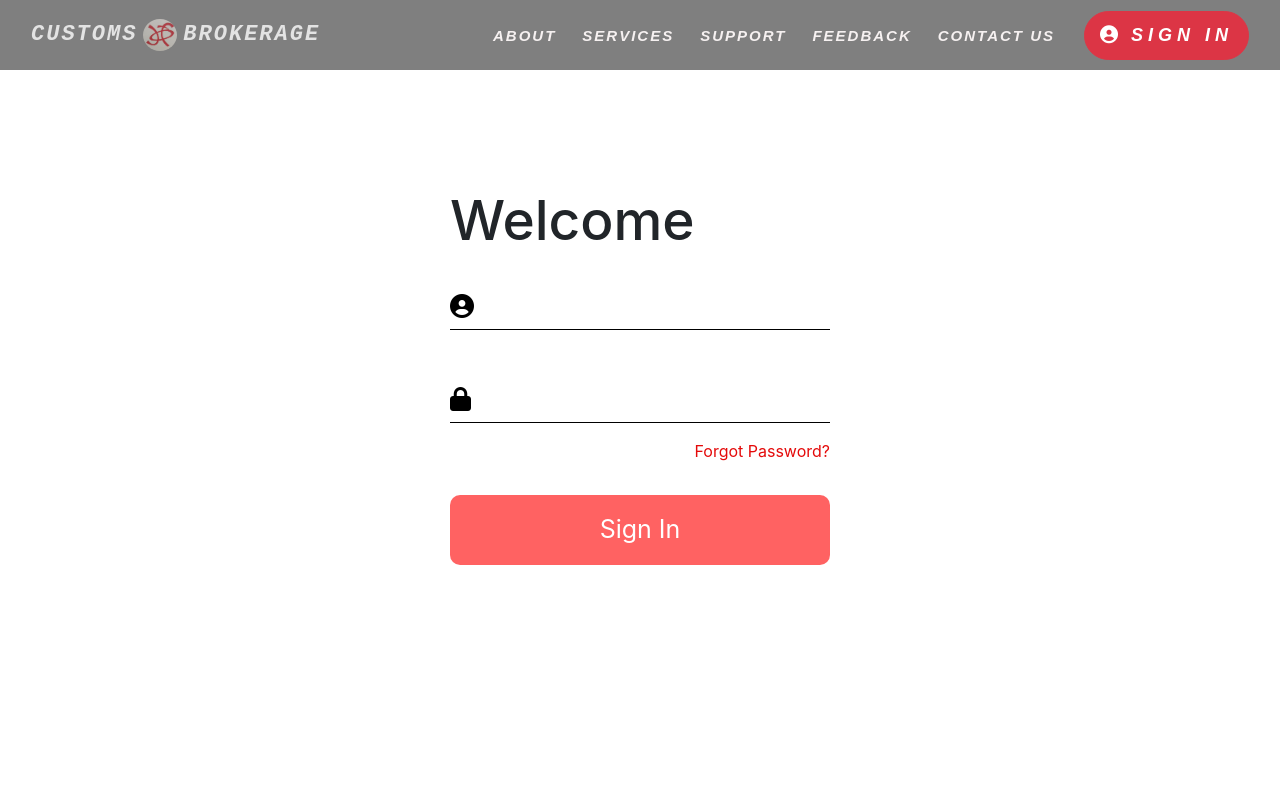
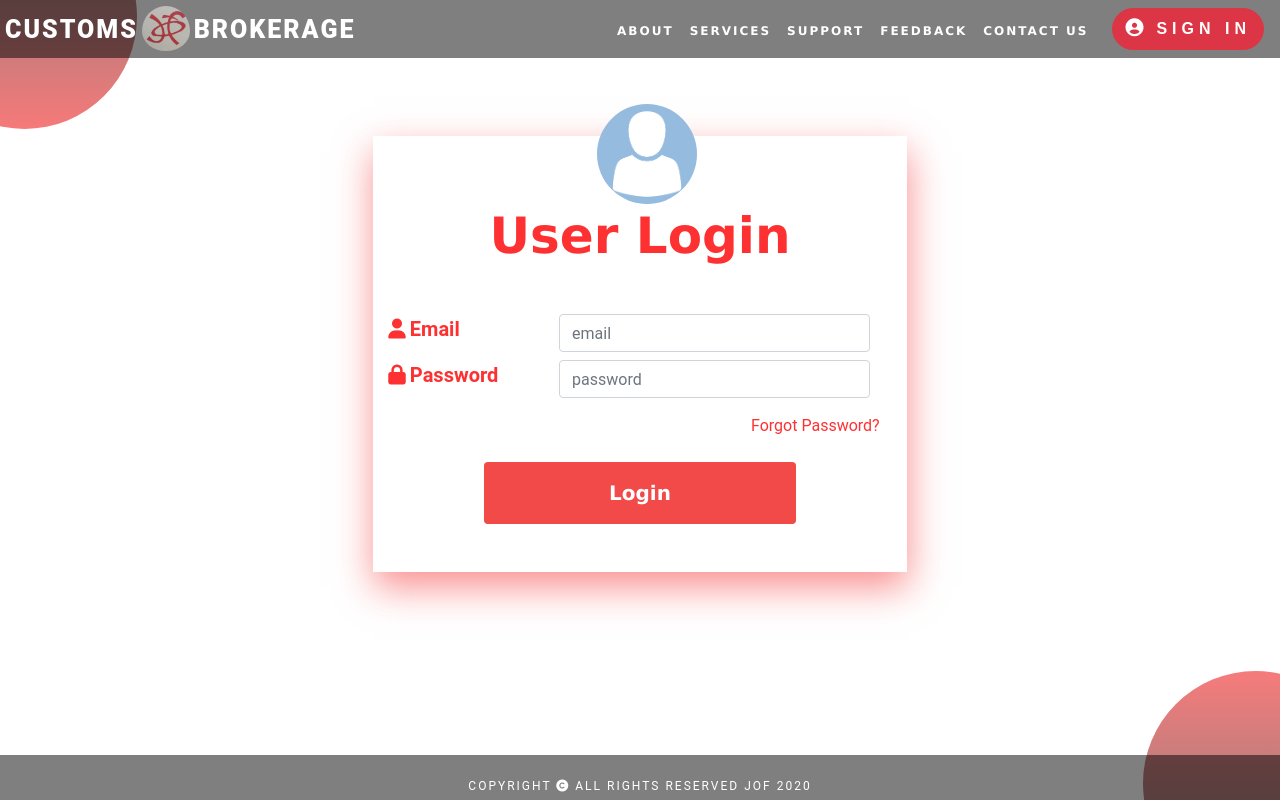
Before and after one commit to rizsim214/jof-brokerage, a CodeIgniter app: page /jof-brokerage/login in a window 1280 px wide. Run offline with CodeIgniter, Linux system fonts and the light colour scheme; some libraries are stand-ins or nearby versions.

Commit message:
Updated Landing Page

```diff
--- a/application/config/routes.php
+++ b/application/config/routes.php
@@ -52,9 +52,9 @@ defined('BASEPATH') OR exit('No direct script access allowed');
 $route['default_controller'] = 'MainController';
 $route['login'] = 'MainController/dynamic_view/login';
 $route['about'] = 'MainController/dynamic_view/about';
-$route['feedback'] = 'MainController/dynamic_view/feedback';
-$route['faqs'] = 'MainController/dynamic_view/faqs';
-$route['resources'] = 'MainController/dynamic_view/resources';
+$route['feedbacks'] = 'MainController/dynamic_view/feedback';
+$route['contacts'] = 'MainController/dynamic_view/contact';
+$route['support'] = 'MainController/dynamic_view/support';
 $route['login_account'] = 'MainController/login';
 $route['Appointment'] = 'MainController/setAppointment';
 
--- a/application/views/includes/footer.php
+++ b/application/views/includes/footer.php
@@ -1,4 +1,26 @@
-
+   <footer>
+     <nav class="navbar navbar-expand-lg navbar-light fixed-bottom mb-n2">
+      <div class="col-md-4 text-center">
+         <!-- <ul class="navbar-nav">
+           <li class="nav-item ml-2">
+             <a href="#" class="nav-link"><i class="fas fa-google mx-1 "></i></a>
+           </li>
+           <li class="nav-item ml-2">
+             <a href="#" class="nav-link"><i class="fas fa-facebook mx-1 "></i></a>
+           </li>
+             <li class="nav-item ml-2">
+             <a href="#" class="nav-link"><i class="fas fa-pinterest mx-1 "></i></a>
+           </li>
+         </ul> -->
+       </div>
+       <div class="col-md-4 text-center">
+         <small class="copy__right">copyright <i class="fas fa-copyright"></i> all rights reserved jof 2020 </small>
+       </div>
+        <div class="col-md-4 text-center">
+         <!-- <p class="office__hours mb-n2">Business Hours: <br><span>9:00 AM - 5:00 PM</span></p> -->
+       </div>
+       </nav>
+   </footer>
 
    <!-- Optional JavaScript -->
     <!-- jQuery first, then Popper.js, then Bootstrap JS -->
--- a/application/views/includes/header.php
+++ b/application/views/includes/header.php
@@ -18,9 +18,9 @@ defined('BASEPATH') OR exit('No direct script access allowed');
   </head>
   <body>
 <header>
-      <nav class="navbar navbar-expand-lg navbar-light  fixed-top">
-        <div class="container-fluid">
-        <a class="navbar-brand " href="<?php echo base_url();?>"><span>CUSTOMS</span><img class="img-fluid" src="<?php echo base_url();?>assets/img/logo.png"><span>BROKERAGE</span></a>
+      <nav class="navbar navbar-expand-lg navbar-light fixed-top">
+
+        <a class="navbar-brand " href="<?php echo base_url();?>"><span>CUSTOMS<img class="img-fluid mx-1" src="<?php echo base_url();?>assets/img/logo.png">BROKERAGE</span></a>
         <button class="navbar-toggler" type="button" data-toggle="collapse" data-target="#navbarSupportedContent" aria-controls="navbarSupportedContent" aria-expanded="false" aria-label="Toggle navigation">
           <span class="navbar-toggler-icon"></span>
         </button>
@@ -28,27 +28,29 @@ defined('BASEPATH') OR exit('No direct script access allowed');
         <div class="collapse navbar-collapse" id="navbarSupportedContent">
           <ul class="navbar-nav ml-auto">
             <li class="nav-item ">
-              <a class="nav-link" href="<?php echo site_url('about');?>" id="navItem">About</a>
+               <a class="nav-link" href="<?php echo site_url('about');?>" id="navItem" >About</a>
             </li>
             <li class="nav-item">
-              <a class="nav-link" href="#" id="navItem">Services</a>
+               <a class="nav-link" href="#" id="navItem">Services</a>
             </li>
             <li class="nav-item">
-              <a class="nav-link" href="<?php echo site_url('resources');?>" id="navItem">Support</a>
+               <a class="nav-link" href="<?php echo site_url('support');?>" id="navItem">Support</a>
             </li>
               <li class="nav-item">
-              <a class="nav-link" href="<?php echo site_url('feedback');?>" id="navItem">Feedback</a>
+                <a class="nav-link" href="<?php echo site_url('feedbacks');?>" id="navItem">Feedback</a>
             </li>
               <li class="nav-item">
-              <a class="nav-link" href="<?php echo site_url('contact');?>" id="navItem">Contact Us</a>
+               <a class="nav-link" href="<?php echo site_url('contacts');?>" id="navItem">Contact Us</a>
             </li>
-             </li>
+            <li>
+                 <a class="btn btn-md btn-danger ml-3" id="login-button" href="<?php echo base_url('login');?>" ><i class="fas fa-user-circle pr-2" style="font-size:18px;"></i>sign in</a>
+            </li>
           </ul>
 
-                 <a class="btn btn-md btn-danger ml-3" id="login-button" href="<?php echo base_url('login');?>" ><i class="fas fa-user-circle pr-2" style="font-size:18px;"></i>sign in</a>
+
 
          </div>
-        </div>
+
       </nav>
 
 
--- a/application/views/pages/login.php
+++ b/application/views/pages/login.php
@@ -1,32 +1,37 @@
 
+<div class="l-form">
+    <div class="shape1"></div>
+    <div class="shape2"></div>
 
-<div class="form " >
-     <img src="<?php echo base_url();?>assets/img/about.jpg" class="form_img">
-           <div class="form_content">
+    <div class="form">
+        <img class="<?php echo base_url();?>assets/img/quickExpress.png" class="form__img">
+
+             <div class="container col-md-5 container__shadow ">
                 <?php echo form_open();?>
-                <h1 class="form_title">Welcome</h1>
-                    <div class="form__div form__div-one">
-                        <div class="form__icon">
-                            <i class="fas fa-user-circle"></i>
+                    <img src="<?php echo base_url();?>assets/img/avatar.png" class="user__img">
+                     <h1 class="form__title text-center py-2">User Login</h1>
+                        <div class="form-group my-2">
+                            <div class="row">
+                                 <label for="email" class="form__label col-md-4"><i class="fas fa-user mr-1"></i>Email </label>
+                                     <input type="email" class="form-control col-md-7 mx-2" placeholder="email">
                             </div>
                         </div>
-                    <div class="form__div form__div-input">
-                        <h4 for="" class="form__label form__label-one">Email </h4>
-                            <input class="form__input" type="email" name="emailAdd" >
-
-                    </div>
-                     <div class="form__div">
-                        <div class="form__icon">
-                            <i class="fas fa-lock"></i>
+                        <div class="form-group my-2">
+                            <div class="row">
+                                 <label for="pass" class="form__label col-md-4"><i class="fas fa-lock mr-1"></i>Password</label>
+                                     <input type="password" class="form-control col-md-7 mx-2" placeholder="password">
                             </div>
                         </div>
-                     <div class="form__div form__div-input">
-                         <h4 for="" class="form__label form__label-two">Password</h4>
-                             <input class="form__input" type="password" name="pass"  >
 
+                        <a href="#" class="forgot__password">Forgot Password?</a>
+
+                        <div class="form__login ">
+                             <button class="btn btn-md btn-danger form__login-btn " type="submit" name="login" >Login</button>
                        </div>
-                    <a href="#" class="forgot__password">Forgot Password?</a>
-                    <input type="submit" class="form__button" value="Sign In" name="signin">
                 <?php echo form_close();?>
              </div>
         </div>
+
+
+
+</div>
--- a/assets/css/jof_styles.css
+++ b/assets/css/jof_styles.css
@@ -1,27 +1,265 @@
+:root{
+    --first-color: rgba(0,0,0, 0.5);
+    --text-color: rgba(252, 5, 5, 0.822);
+}
+:root{
+    --big-font: 'Roboto' , sans-serif;
+    --big-font-size:2rem;
+    --normal-font-size:0.938rem;
+    --smaller-font-size:0.875rem;
+}
+@media only screen and (min-width:550px){
+
+    :root{
+        --big-font-size:2.5rem;
+        --normal-font-size:1rem;
+    }
 
 
+    .navbar-nav.ml-auto{
+        background: rgba(0, 0, 0, 0);
+
+    }
+    .navbar-toggler{
+        padding: 1px 5px;
+        font-size: 18px;
+        line-height: 0.3;
+        background:  rgba(230, 41, 41, 0.644);
+    }
+    .carousel-caption{
+        padding-bottom: 70px;
+    }
+    .carousel-caption h5{
+        font-size: 15px;
+    }
+    .carousel-caption p{
+        font-size: 16px;
+    }
+    .carousel-caption a{
+        padding: 10px 25px;
+    }
+    .navbar-brand span{
+        font-size: 15px;
+    }
+}
+
+*,::before,::after{
+    box-sizing: border-box;
+}
+body{
+    padding: 0;
+    margin: 0;
+    font-family: var(--big-font);
+    color: var(--first-color);
+}
+h1{
+    margin: 0;
+}
+a{
+    text-decoration: none;
+}
+img{
+    max-width: 100%;
+    height: auto;
+}
+    /* STYLES FOR LOGIN PAGE */
+.l-form{
+    position: relative;
+    height: 100vh;
+    overflow: hidden;
+}
+.shape1,.shape2{
+    position: absolute;
+    width: 225px;
+    height: 225px;
+    border-radius: 50%;
+}
+
+.shape1{
+    top: -6rem;
+    left: -5.5rem;
+    background: linear-gradient(180deg, var(--first-color) 0%, rgba(240, 20, 20, 0.568));
+}
+
+.shape2{
+    bottom: -6rem;
+    right: -5.5rem;
+    background: linear-gradient(180deg, var(--first-color) 0%, rgba(240, 20, 20, 0.56));
+    transform: rotate(180deg);
+}
+.container__shadow {
+    color: var(--text-color);
+    margin-top: 7rem;
+    margin-bottom: 3rem;
+    display: block;
+    padding-top: 3%;
+    box-shadow:  1px 15px 36px rgba(245, 63, 63, 0.589);
+
+}
+
+.forgot__password{
+    color: var(--text-color);
+    position: relative;
+    float: right;
+    margin-top: 0.5rem;
+    margin-right: 0.75rem;
+}
+.forgot__password:hover{
+    color: var(--first-color);
+    text-decoration: none;
+}
+.form__label{
+    font-family: var(--big-font);
+    font-size: 20px;
+    font-weight: bold;
+}
+.form__login{
+   margin: 4rem 6rem 6rem;
+   position: relative;
+
+
+}
+.form__login-btn{
+  width:100%;
+  padding:1rem;
+  outline: none;
+  margin-bottom: 3rem;
+  font-weight: bolder;
+  font-size: 20px;
+  font-family: Verdana, Geneva, Tahoma, sans-serif;
+  background-color: rgba(238, 5, 5, 0.726);
+  border:none;
+
+
+}
+.form__login-btn:hover{
+      background-color: rgba(245, 63, 63, 0.589);
+      box-shadow:  0px 15px 36px rgba(245, 63, 63, 0.589);
+}
+.form__title{
+    font-family: Verdana, Geneva, Tahoma, sans-serif;
+    font-size: 50px;
+    font-weight: bolder;
+    margin-bottom: 2.5rem;
+    margin-top: 1.5rem;
+}
+.form-control:focus{
+    box-shadow: 5px 8px 5px rgba(252, 5, 5, 0.822);
+    border-color: rgba(252, 5, 5, 0.822) ;
+}
+.user__img{
+    position: absolute;
+    border-radius: 50%;
+    display: inline-block;
+    width: 100px;
+    height: auto;
+    top: -2rem;
+    left: 42%;
+
+}
+    /* STYLES FOR NAVIGATIONS */
 .navbar-brand img{
-    height: 40px;
+    height: 50px;
     width: auto;
     top:0;
     left: 0;
-    margin: 2px 2px;
-    padding: 4px 4px ;
+    bottom: 0;
+    margin: 1px 1px 1px;
+    padding-bottom: 5px;
     border-radius: 50%;
 
 }
 .navbar{
 
-   background-color: rgba(0,0,0, 0.5);
+   background-color: rgba(0, 0, 0, 0.5);
+}
+.nav-item .nav-link{
+    font-family: Verdana, Geneva, Tahoma, sans-serif;
+    font-size: 12px;
+    text-transform: uppercase;
+    font-weight: bold;
+
+    padding: 10px 12px 10px;
+    border-radius: 10px;
+    display: inline-block;
+    color:rgb(255, 255, 255);
+
 }
 
+#login-button{
+    font-family: Arial, Helvetica, sans-serif;
+    font-weight: lighter;
+    letter-spacing: 5px;
+    border-radius: 2rem;
+    padding: 8px 12px 8px;
+    font-size: 16px;
+
+}
+.nav-link i{
+    border-radius: 50%;
+    font-size: 18px;
+}
+.copy__right{
+    font-size: 12px;
+}
+.office__hours{
+
+    font-size:13px;
+}
+.office__hours span{
+    font-size:18px;
+}
+.navbar-nav .nav-link:hover{
+    color:#fff;
+    background:linear-gradient(180deg , rgba(141, 110, 110, 0.5) 0% , rgba(246, 45, 45, 0.8) 100%);
+    text-decoration: none;
+    font-size: 13px;
+    border: none;
+}
+
+.navbar-brand span  , .navbar-light{
+    color:#fff;
+    font-size:25px;
+    text-transform: uppercase;
+    font-weight: 900;
+    letter-spacing: 2px;
+}
+.navbar-brand span {
+
+    margin-left: 5px;
+    margin-top:5px;
+    top:0;
+    left: 0;
+    position: absolute;
+}
+.navbar-light .navbar-nav .active>.nav-link, .navbar-light .navbar-nav .nav-link.active, .navbar-light .navbar-nav .nav-link.show, .navbar-light .navbar-nav .show>.nav-link{
+    color: #fff;
+}
+.navbar-light .navbar-nav .nav-link{
+    color: #fff;
+
+}
+.navbar-light .navbar-nav .nav-link:hover{
+    color: rgba(255, 255, 255, 0.78);
+
+}
+.navbar-nav{
+    text-align: center;
+}
+
+.nav-link.active .nav-link:focus{
+    color:#fff ;
+}
+
+
+
+    /* STYLES FOR LANDING PAGE */
 .carousel-item {
     height: 100vh;
     min-height: 300px;
     background: no-repeat center center scroll;
     -webkit-background-size:cover;
     background-size: cover;
-
 
 }
 
@@ -31,6 +269,10 @@
 
 }
 .carousel-caption h5{
+    display: inline-block;
+    padding: 10px 5px;
+    background: linear-gradient(180deg , rgba(243, 13, 13, 0.335) 0%, rgba(126, 57, 57, 0.5));
+    border-radius: 1rem;
     font-size: 45px;
     text-transform: uppercase;
     letter-spacing: 2px;
@@ -45,7 +287,7 @@
     font-family: 'Franklin Gothic Medium', 'Arial Narrow', Arial, sans-serif;
     font-weight: bolder;
     color: rgb(7, 7, 6);
-    word-wrap: initial;
+
 
 }
 .carousel-caption a{
@@ -82,47 +324,9 @@
     background-color:rgba(250, 96, 96, 0.78);
 
 }
-.nav-item a{
-    font-family: Arial, Helvetica, sans-serif;
-    font-size: 15px;
-    text-transform: uppercase;
-    font-weight: bold;
-    padding: 8px 5px 8px;
-    margin: 2px 5px 2px;
-    display: inline-block;
-    border-radius: 5rem;
 
+.carousel-caption span{
 
-
-}
-#navItem{
-    padding-top: 10px;
-    color:rgb(246, 241, 241)
-}
-#login-button{
-    font-family: Arial, Helvetica, sans-serif;
-    font-weight: bolder;
-    letter-spacing: 5px;
-    border-radius: 2rem;
-    padding: 10px 15px 10px;
-    font-size: large;
-
-}
-
-.navbar-nav a:hover{
-    background-color: rgba(245, 6, 6, 0.78);
-    text-decoration: none;
-    font-size: 16px;
-    margin:0px 2px;
-    top: 0;
-    bottom: 0;
-
-
-
-}
-.carousel-caption span{
-    background: linear-gradient(180deg , rgba(228, 19, 19, 0.4) 0%, rgba(126, 57, 57, 0.5));
-    border-radius: 1rem;
     color: rgb(248, 18, 18);
     font-size:65px;
     font-weight: bold;
@@ -134,163 +338,49 @@
 
 
 }
-.navbar-brand span  , .navbar-light{
-    color: rgba(255, 255, 255, 0.78);
-    font-size:22px;
-    text-transform: uppercase;
-    font-weight: 900;
-    letter-spacing: 2px;
-    font-style: italic;
-    font-family: 'Courier New', Courier, monospace;
-}
 .carousel-control-prev span{
     background: none;
 }
 .carousel-control-next span{
     background: none;
 }
-.navbar-light .navbar-nav .active>.nav-link, .navbar-light .navbar-nav .nav-link.active, .navbar-light .navbar-nav .nav-link.show, .navbar-light .navbar-nav .show>.nav-link{
-    color: #fff;
-}
-.navbar-light .navbar-nav .nav-link{
-    color: #fff;
 
-}
-.nav-item.btn {
-
-    font-family: Cambria, Cochin, Georgia, Times, 'Times New Roman', serif;
-}
-.navbar-light .navbar-nav .nav-link:hover{
-    color: rgba(255, 255, 255, 0.78);
-
-}
-.navbar-nav{
-    text-align: center;
-}
-.nav-link{
-    padding: .2rem 1rem;
-}
-.nav-link.active .nav-link:focus{
-    color:#fff !important;
-}
 .w-100{
     height: 100vh;
 
 }
-
-@media only screen and (max-width:767px){
-    .navbar-nav.ml-auto{
-        background: rgba(0, 0, 0, 0.5);
-    }
-    .navbar-toggler{
-        padding: 1px 5px;
-        font-size: 18px;
-        line-height: 0.3;
-        background:  rgba(245, 7, 7, 0.78);
-    }
-    .carousel-caption{
-        padding-bottom: 120px;
-    }
-    .carousel-caption h5{
-        font-size: 25px;
-    }
-    .carousel-caption p{
-        font-size: 18px;
-    }
-    .carousel-caption a{
-        padding: 10px 25px;
-    }
-
+    /* STYLES FOR ABOUT PAGE */
+.card__container__box{
+    margin: 5rem 2rem 4rem;
+    background-color: rgba(251, 10, 10, 0.815);
+    padding: 2rem 2rem 2rem;
+    border-radius: 10px;
 }
-.form{
-    height: 100vh;
-    display: grid;
-    justify-content: center;
-    align-items: center;
-    padding: 0 1rem;
+.card-img{
+    width: 90%;
+    height: 220px;
+    display: inline-block;
+    margin-bottom: 0rem;
+    padding: 2rem 0.5rem 0.5rem;
 }
-.form_content{
-    width: 380px;
-
+.card-title{
+    padding: 5px 5px 5px;
+    text-align: center;
+    font-family: Verdana, Geneva, Tahoma, sans-serif;
+    font-weight: 900;
 }
-.form_img{
-    display: none;
-}
-.form_title{
-    font-size: 55px;
-    font-weight: 500;
-    margin-bottom: 2rem;
-}
-.form__div{
-    position: relative;
-    display: grid;
-    grid-template-columns: 7% 93%;
-    margin-bottom: 1rem;
-    padding: .25rem 0;
-    border-bottom: 1px solid rgb(0, 0, 0);
-}
-.form__div-one{
-    margin-bottom: 3rem;
-}
-.form__icon{
-    font-size: 1.5rem;
-    color: black;
-}
-.form__label{
-    display: block;
-    position: fixed;
-    left: 2rem;
-    top:  -4.5rem ;
-    font-size: 18px;
-    color: rgb(228, 10, 10);
-    text-decoration: none;
-    /* transition: .3s; */
-}
-.form__div-input{
-    position: absolute;
-
+.card-text{
+    text-align: justify;
 }
 
-.form__input{
-    position: absolute;
-    top: 0;
-    left: 0;
-    width: 100%;
-    height: 100%;
-    border:none;
-    outline: none;
-    background: none;
-    padding: 0.5rem 0.25rem;
-    font-size: 1.2rem;
-    color: rgb(24, 21, 21);
 
-}
-.forgot__password{
-    display: block;
-    text-align: right;
-    margin-bottom: 2rem;
-    font-size: 16px;
-    color: rgb(228, 10, 10);
-    font-weight: 500px;
-    transition: .5s;
-}
-.forgot__password:hover{
-    color: rgb(0, 0, 0);
-    transition: .5s;
-}
-.form__button{
-    width: 100%;
-    padding: 1rem;
-    font-size: 25px;
-    outline: none;
-    border: none;
-    margin-bottom: 3rem;
-    background-color: rgba(255, 0, 0, 0.616);
-    color: #fff;
-    cursor: pointer;
-    border-radius:10px;
-    /* transition: .5s; */
-}
-.form__button:hover{
-    box-shadow:  0px 15px 36px rgba(98, 2, 2, 0.513);
-}
+
+    /* STYLES FOR SUPPORT PAGE */
+
+
+
+    /* STYLES FOR FEEDBACKS PAPGE */
+
+
+
+    /* STYLES FOR CONTACT PAGE */
```
Also changed, not shown: application/views/pages/about.php (+36 -35 lines), application/views/pages/home.php (+7 -11 lines), application/views/pages/contact.php (renamed from application/views/pages/faqs.php), application/views/pages/support.php (renamed from application/views/pages/resources.php), assets/img/avatar.png (added), 1 other file. Lines whose indentation alone changed are shown as unchanged.
